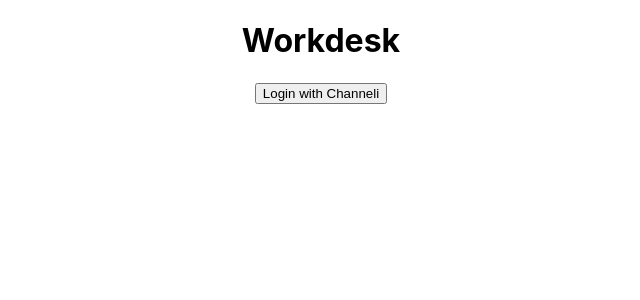
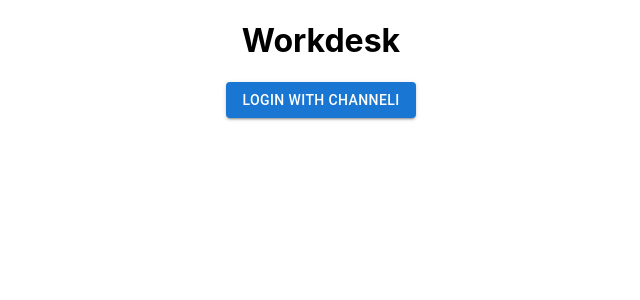
Before and after one commit to vaishnavi-gupta18/WorkDesk-Frontend, a React (Create React App) app: page / in a window 1280 px wide. Shown: the top 300 px of the page, without its empty margins (319-959 px from the left). Built offline with nearby package versions, Linux system fonts and the light colour scheme.

Commit message:
completed login and logout

```diff
--- a/src/components/home.js
+++ b/src/components/home.js
@@ -1,12 +1,14 @@
 import React, { Component } from 'react';
+import Button from '@mui/material/Button';
 import axios from 'axios';
 
 class Home extends Component {
     logout = (e) => {
         e.preventDefault();
         localStorage.clear();
-        window.location.href = '/';
-
+        axios.get('http://127.0.0.1:8000/logout',{withCredentials: true}).then(resp => {
+        console.log('Response', resp);this.props.history.push("/home");
+        });
     }
     async componentDidMount() {
         axios.defaults.withCredentials = true;
@@ -21,7 +23,7 @@
         return (
             <div>
             <h1>Workdesk</h1>
-            <button onClick={this.logout}>Logout</button>
+            <Button variant="contained" onClick={this.logout}>Logout</Button>
             </div>
         );
     }
--- a/src/components/login.js
+++ b/src/components/login.js
@@ -1,4 +1,5 @@
 import React, { Component } from 'react';
+import Button from '@mui/material/Button';
 import { config } from '.././config.js';
 
 class Login extends Component {
@@ -14,7 +15,7 @@
         return (
             <div className="App">
             <h1>Workdesk</h1>
-            <button onClick={this.login}>Login with Channeli</button>
+            <Button variant="contained" onClick={this.login}>Login with Channeli</Button>
             </div>
         );
     }
```
